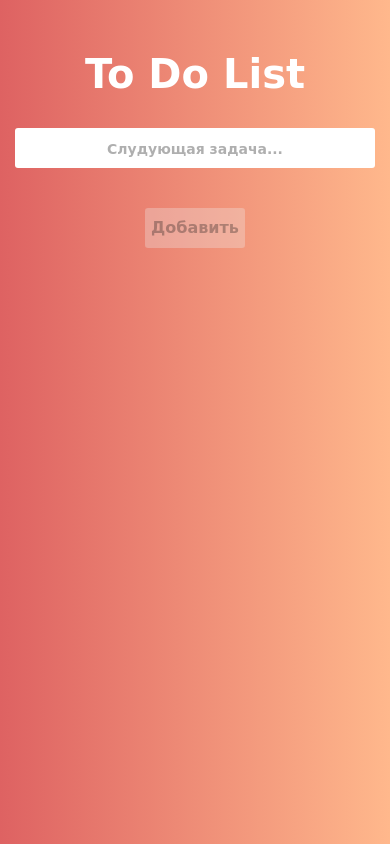
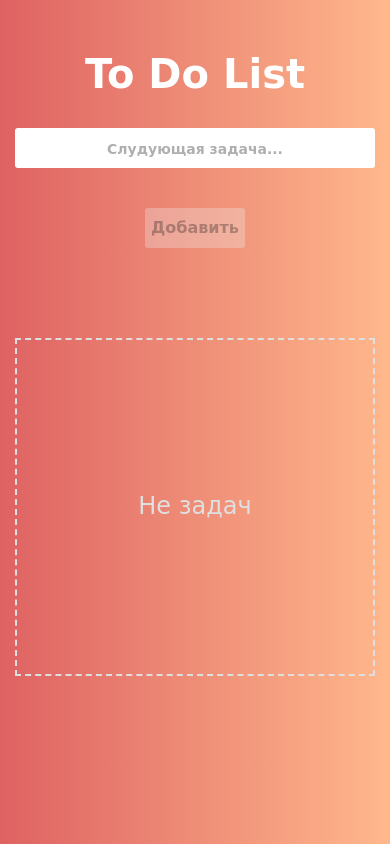
Before and after one commit to Taashev/To-Do-List, a plain HTML site: page index.html in a window 390 px wide. Drawn offline with Linux system fonts and the light colour scheme.

Commit message:
feat: добавить банер "нет задач"
* фича показ банера "нет задач" при отсутвии тасков
* рефоктор кода js

```diff
--- a/blocks/add-task/add-task.css
+++ b/blocks/add-task/add-task.css
@@ -7,7 +7,7 @@
   gap: 15px;
 }
 
-@media (max-width: 768px) {
+@media (max-width: 1025px) {
   .add-task {
     flex-direction: column;
     gap: 40px;
--- /dev/null
+++ b/blocks/no-task/_visible/no-task_visible.css
@@ -0,0 +1,3 @@
+.no-task_visible {
+  display: flex;
+}
--- /dev/null
+++ b/blocks/no-task/no-task.css
@@ -0,0 +1,19 @@
+.no-task {
+  box-sizing: border-box;
+  max-width: 800px;
+  height: 40vh;
+  max-height: 500px;
+  margin: 0 auto;
+  border: 2px dashed rgb(223, 223, 223);
+  font-size: 32px;
+  color: rgb(223, 223, 223);
+  display: none;
+  justify-content: center;
+  align-items: center;
+}
+
+@media (max-width: 424px) {
+  .no-task {
+    font-size: 24px;
+  }
+}
--- a/blocks/task-list/task-list.css
+++ b/blocks/task-list/task-list.css
@@ -11,8 +11,9 @@
   row-gap: 50px;
 }
 
-@media (max-width: 768px) {
+@media (max-width: 1025px) {
   .task-list {
+    padding: 60px 0 30px;
     justify-content: center;
   }
 }
--- a/index.html
+++ b/index.html
@@ -19,6 +19,7 @@
     </section>
     <ul class="task-list">
     </ul>
+    <p class="no-task">Не задач</p>
 	</div>
 
   <template class="task-template">
--- a/pages/index.css
+++ b/pages/index.css
@@ -56,3 +56,9 @@
 @import url(../blocks/task/__button/_type/task__button_type_delete.css);
 /* __button_type_copy */
 @import url(../blocks/task/__button/_type/task__button_type_copy.css);
+
+
+/* no task ======================================== */
+@import url(../blocks/no-task/no-task.css);
+/* _visible */
+@import url(../blocks/no-task/_visible/no-task_visible.css);
--- a/script/Task.js
+++ b/script/Task.js
@@ -1,8 +1,9 @@
 class Task {
-  constructor(taskSelector, text, handleTaskCopy) {
+  constructor(taskSelector, text, handleTaskCopy, toggleBanerNoTask) {
     this._text = text;
     this._taskSelector = taskSelector;
     this._handleTaskCopy = handleTaskCopy;
+    this._toggleBanerNoTask = toggleBanerNoTask;
   };
 
   _handleTaskElement() {
@@ -17,6 +18,7 @@ class Task {
 
   _handleTaskDelete() {
     this._buttonElementDelete.closest('.task').remove();
+    this._toggleBanerNoTask();
   };
 
   _setEventListener() {
--- a/script/index.js
+++ b/script/index.js
@@ -8,23 +8,25 @@ const addTaskElement = document.querySelector('.add-task');
 const addTaskText = document.querySelector('.add-task__text');
 const addTaskButton = document.querySelector('.add-task__button');
 
+const taskList = document.querySelector('.task-list');
+
+const banerNoTask = document.querySelector('.no-task');
+
+
+const toggleBanerNoTask = () => {
+  if (taskList.children.length === 0) {
+    banerNoTask.classList.add('no-task_visible');
+  } else {
+    banerNoTask.classList.remove('no-task_visible');
+  }
+};
+toggleBanerNoTask();
+
 
 // reset add text
 const resetAddText = () => {
   addTaskText.value = '';
 };
-
-// handle key add task
-const handleKeyAddTask = (event) => {
-  if(event.key === 'Enter') {
-    const task = createTask(addTaskText.value);
-    addTask(task);
-
-    resetAddText();
-    validator.resetValidation();
-  };
-};
-
 
 // handle add task
 const handleAddTaskButton = () => {
@@ -33,8 +35,15 @@ const handleAddTaskButton = () => {
 
   resetAddText();
   validator.resetValidation();
+  toggleBanerNoTask();
 };
 
+// handle key add task
+const handleKeyAddTask = (event) => {
+  if(event.key === 'Enter') {
+    handleAddTaskButton();
+  };
+};
 
 // set event listener add button
 const setEventListenerAddTask = () => {
@@ -51,13 +60,12 @@ const handleTaskCopy = (text) => {
 
 // create task
 const createTask = (text) => {
-  const task = new Task('.task-template', text, handleTaskCopy);
+  const task = new Task('.task-template', text, handleTaskCopy, toggleBanerNoTask);
   return task.renderTask();
 };
 
 // add task
 const addTask = (task) => {
-  const taskList = document.querySelector('.task-list');
   taskList.append(task);
 };
 
```
